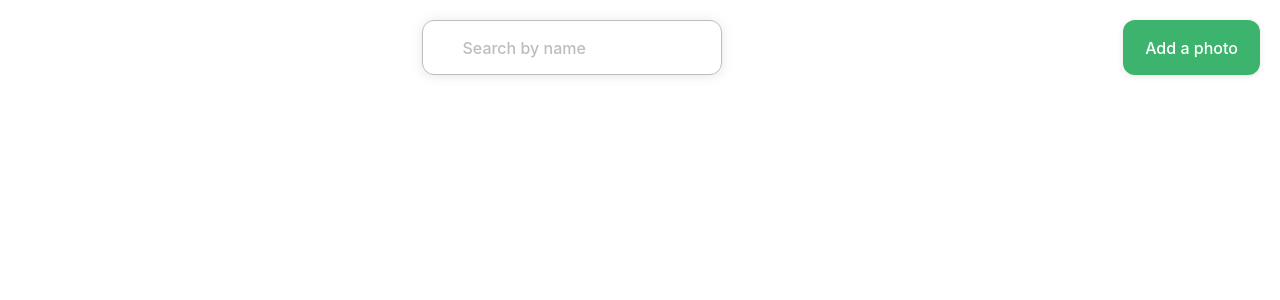
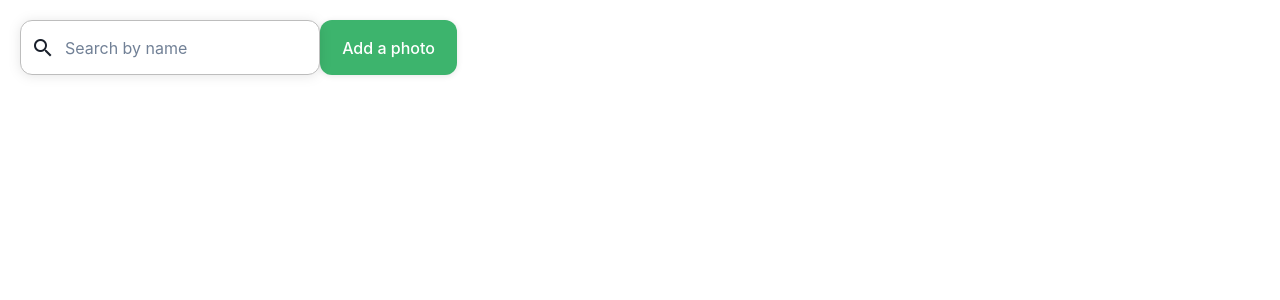
Before and after one commit to samsiteweb/unsplash-image-app, a React (Create React App) app: page / in a window 1280 px wide. Shown: the top 300 px of the page. Built offline with nearby package versions, Linux system fonts and the light colour scheme.

Commit message:
created searchbar component

```diff
--- a/package.json
+++ b/package.json
@@ -14,7 +14,6 @@
     "@types/react": "^18.2.0",
     "@types/react-dom": "^18.2.1",
     "framer-motion": "^10.12.4",
-    "material-icons": "^1.13.6",
     "react": "^18.2.0",
     "react-dom": "^18.2.0",
     "react-scripts": "5.0.1",
--- a/src/components/helper/search.tsx
+++ b/src/components/helper/search.tsx
@@ -1,63 +1,57 @@
-import React, { ChangeEvent } from 'react';
+import React from 'react';
 import styled from 'styled-components';
 
-interface SearchInputProps {
-  placeholder?: string;
-  onChange?: (event: ChangeEvent<HTMLInputElement>) => void;
+interface SearchBarProps {
+  placeholder: string;
+  onChange: (event: React.ChangeEvent<HTMLInputElement>) => void;
 }
 
-const SearchInputWrapper = styled.div`
-  position: relative;
+const SearchBarContainer = styled.div`
+  display: flex;
+  align-items: center;
+  padding: 10px;
+  background-color: #ffffff;
+  box-sizing: border-box;
   width: 300px;
   height: 55px;
-  margin: 0 auto;
+  border: 1px solid #bdbdbd;
+  border-radius: 12px;
+  filter: drop-shadow(0px 1px 6px rgba(0, 0, 0, 0.1));
 `;
 
-const SearchInputIcon = styled.div`
-  position: absolute;
-  top: 50%;
-  transform: translateY(-50%);
-  left: 16px;
-  color: black;
-  background-color: black;
+const SearchIcon = styled.span`
+  font-weight: normal;
+  font-style: normal;
+  font-size: 24px;
+  line-height: 1;
+  letter-spacing: normal;
+  text-transform: none;
+  display: inline-block;
+  white-space: nowrap;
+  word-wrap: normal;
+  direction: ltr;
+  -webkit-font-feature-settings: 'liga';
+  -webkit-font-smoothing: antialiased;
+  margin-right: 10px;
 `;
 
-const SearchInputField = styled.input`
-  width: 100%;
-  height: 100%;
-  padding: 0 20px 0 40px;
+const SearchInput = styled.input`
   border: none;
-  border-radius: 12px;
-  box-sizing: border-box;
+  outline: none;
   font-size: 16px;
-  font-weight: 500;
-  background-color: #fff;
-  border: 1px solid #bdbdbd;
-  filter: drop-shadow(0px 1px 6px rgba(0, 0, 0, 0.1));
+  line-height: 1;
+  padding: 0;
+  margin: 0;
+  flex: 1;
+`;
 
-  &::placeholder {
-    color: #bdbdbd;
-    opacity: 1;
-  }
-
-  &:focus {
-    outline: none;
-    border: 2px solid #d6d6d6;
-  }
-}`
-
-const SearchInput: React.FC<SearchInputProps> = ({ placeholder, onChange }) => {
+const SearchBar: React.FC<SearchBarProps> = ({ placeholder, onChange }) => {
   return (
-    <SearchInputWrapper>
-      <SearchInputIcon>
-      </SearchInputIcon>
-      <SearchInputField
-        type="text"
-        placeholder={placeholder}
-        onChange={onChange}
-      />
-    </SearchInputWrapper>
+    <SearchBarContainer>
+      <SearchIcon className="material-icons">search</SearchIcon>
+      <SearchInput type="text" placeholder={placeholder} onChange={onChange} />
+    </SearchBarContainer>
   );
 };
 
-export default SearchInput;
+export default SearchBar;
--- a/src/components/navbar/index.tsx
+++ b/src/components/navbar/index.tsx
@@ -1,6 +1,6 @@
 import React from 'react'
 import Button from '../helper/button';
-import SearchInput from '../helper/search';
+import SearchBar from '../helper/search';
 
 import {
     Container
@@ -9,8 +9,7 @@ import {
 const Navbar:React.FC = ()=> (
     <>
       <Container>
-
-        <SearchInput placeholder='Search by name' />
+        <SearchBar placeholder='Search by name' onChange={() => {}} />
         <Button primary >Add a photo</Button>
       </Container>
     </>
--- a/src/index.tsx
+++ b/src/index.tsx
@@ -1,7 +1,6 @@
 import React from 'react';
 import ReactDOM from 'react-dom/client';
 import App from './App';
-import 'material-icons/iconfont/material-icons.css';
 
 
 const root = ReactDOM.createRoot(
```
Also changed, not shown: src/App.tsx (line endings or trailing spaces), 1 other file (tests, documents, lock files or other folders).
